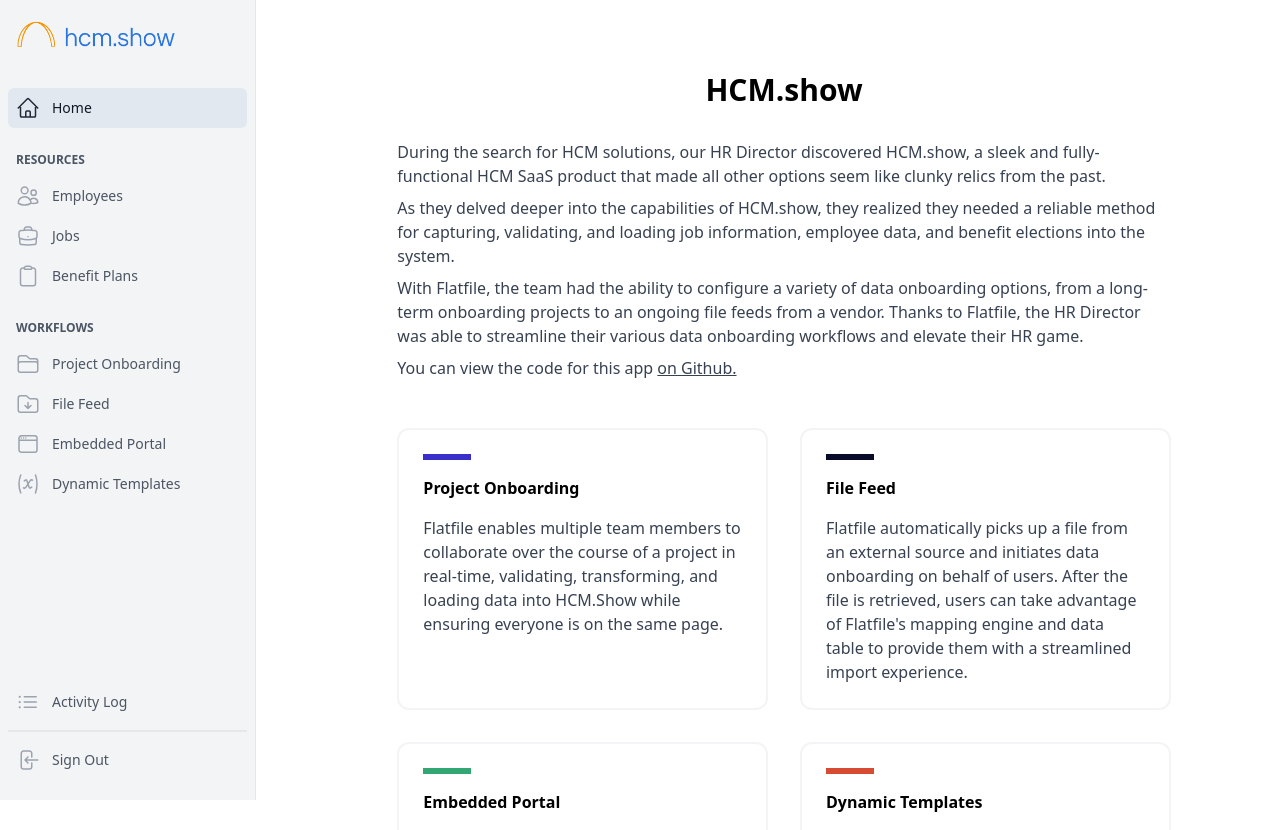
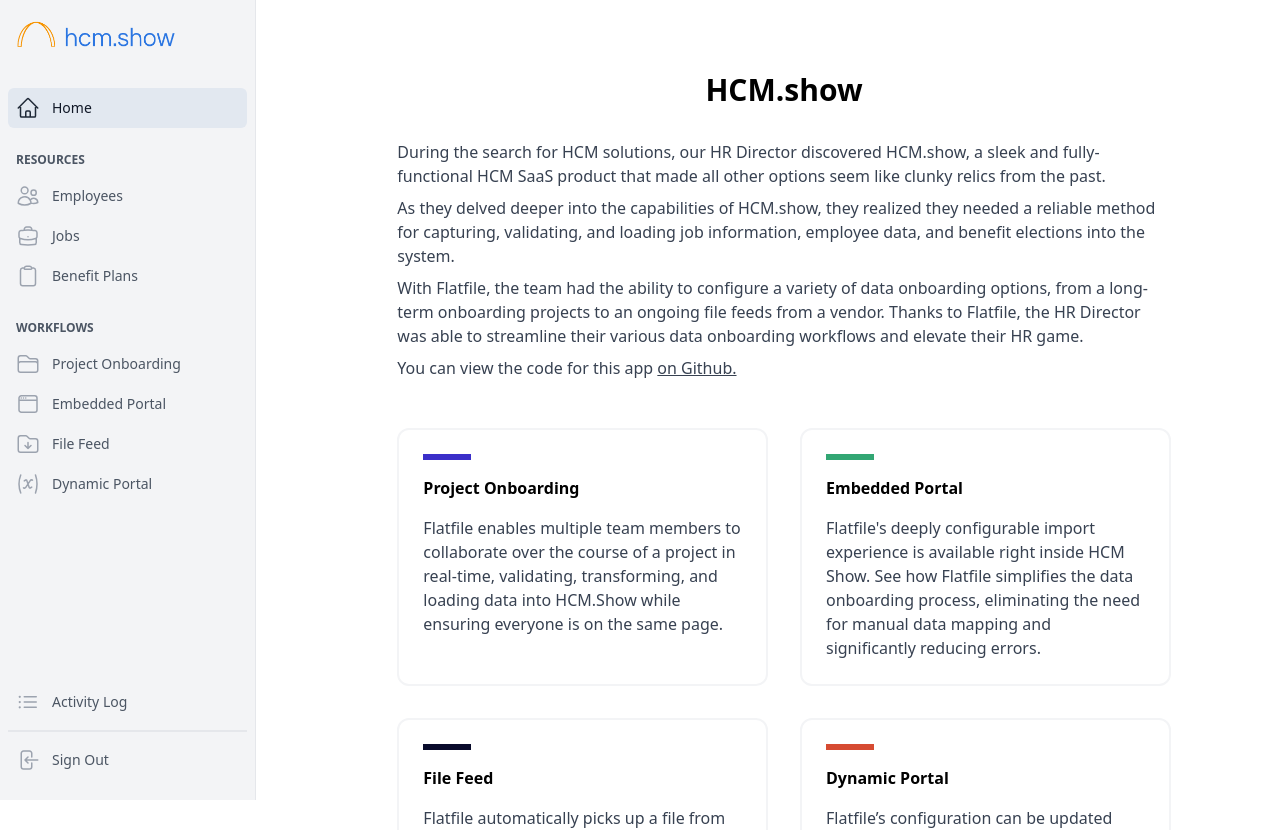
Before and after one commit to FlatFilers/HCMShow, a Next.js app: page /home in a window 1280 px wide. Shown: the top 830 px of the page. Built offline with nearby package versions, Linux system fonts and the light colour scheme.

Commit message:
Rename files to portal

```diff
--- a/components/dynamic-templates/custom-field-builder.tsx
+++ b/components/dynamic-templates/custom-field-builder.tsx
@@ -3,7 +3,7 @@
   CustomField,
   dateFormats,
   fieldTypes,
-} from "../../pages/dynamic-templates";
+} from "../../pages/dynamic-portal";
 import { OptionBuilder } from "./option-builder";
 import toast from "react-hot-toast";
 import { FormEvent } from "react";
--- a/components/dynamic-templates/option-builder.tsx
+++ b/components/dynamic-templates/option-builder.tsx
@@ -1,4 +1,4 @@
-import { Option } from "../../pages/dynamic-templates";
+import { Option } from "../../pages/dynamic-portal";
 
 type Props = {
   options: Option[];
--- a/components/sidebar-layout.tsx
+++ b/components/sidebar-layout.tsx
@@ -48,6 +48,17 @@
         "Flatfile enables multiple team members to collaborate over the course of a project in real-time, validating, transforming, and loading data into HCM.Show while ensuring everyone is on the same page.",
     },
     {
+      slug: "embedded",
+      name: "Embedded Portal",
+      href: "/embedded-portal",
+      icon: WindowIcon,
+      current: router?.pathname === "/embedded-portal",
+      color: "border-embedded-portal",
+      highlightColor: "hover:border-embedded-portal-highlight",
+      description:
+        "Flatfile's deeply configurable import experience is available right inside HCM Show. See how Flatfile simplifies the data onboarding process, eliminating the need for manual data mapping and significantly reducing errors.",
+    },
+    {
       slug: "file-feed",
       name: "File Feed",
       href: "/file-feed",
@@ -59,22 +70,11 @@
         "Flatfile automatically picks up a file from an external source and initiates data onboarding on behalf of users. After the file is retrieved, users can take advantage of Flatfile's mapping engine and data table to provide them with a streamlined import experience.",
     },
     {
-      slug: "embedded",
-      name: "Embedded Portal",
-      href: "/embedded",
-      icon: WindowIcon,
-      current: router?.pathname === "/embedded",
-      color: "border-embedded-portal",
-      highlightColor: "hover:border-embedded-portal-highlight",
-      description:
-        "Flatfile's deeply configurable import experience is available right inside HCM Show. See how Flatfile simplifies the data onboarding process, eliminating the need for manual data mapping and significantly reducing errors.",
-    },
-    {
       slug: "dynamic-templates",
-      name: "Dynamic Templates",
-      href: "/dynamic-templates",
+      name: "Dynamic Portal",
+      href: "/dynamic-portal",
       icon: VariableIcon,
-      current: router?.pathname === "/dynamic-templates",
+      current: router?.pathname === "/dynamic-portal",
       color: "border-dynamic-portal",
       highlightColor: "hover:border-dynamic-portal-highlight",
       description:
```
Also changed, not shown: pages/dynamic-portal.tsx (renamed from pages/dynamic-templates.tsx), pages/embedded-portal.tsx (renamed from pages/embedded.tsx).
